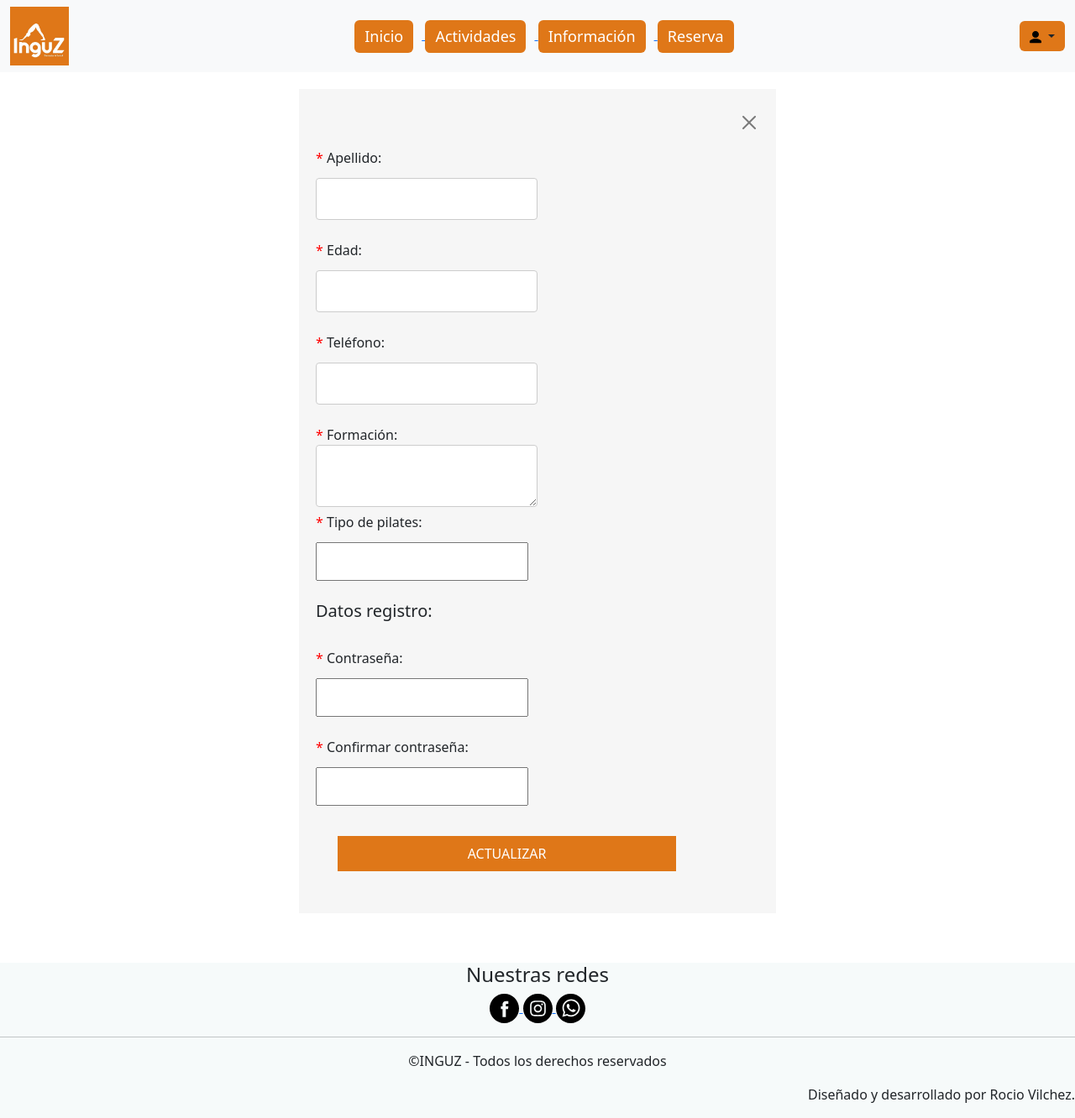
After one commit to rociojazminvilchez/inguzpracticas, a CodeIgniter 4 app: the page made by app/Views/instructor/perfil.php in a window 1280 px wide. The commit adds this page. Shown: the whole page at 84% size. Run offline with PHP 8.4 and a stand-in for CodeIgniter, Linux system fonts and the light colour scheme; the template is opened without the code that fills it, so the values that code supplies are empty; some libraries are stand-ins or nearby versions.

Commit message:
caaaaamb

```diff
--- a/app/Config/Routes.php
+++ b/app/Config/Routes.php
@@ -23,6 +23,7 @@ $routes->post('/home/logininstructor', 'Home::logininstructor');
 $routes->get('/formularios/registroinstructor', 'Home::registroadmin');
 $routes->get('/instructor/create', 'Instructor::create');
 $routes->post('/instructor/create', 'Instructor::create');
+$routes->get('/instructor/perfil', 'Instructor::perfil');
 
 #USUARIO - INSTRUCTOR
 $routes->get('/salir', 'Home::salir');
--- a/app/Controllers/Actividades.php
+++ b/app/Controllers/Actividades.php
@@ -65,7 +65,6 @@ class Actividades extends BaseController
      $clases = $this->request->getPost('clases');
      $precios = $this->request->getPost('precios');
      $idDescripcion = $this->request->getPost('id_descripcion');
-     $idInformacion = $this->request->getPost('id_informacion');
 
      //descripcion
      if (!empty($descripcion) && !empty($idDescripcion)) {
--- a/app/Models/RegistroInstructorModel.php
+++ b/app/Models/RegistroInstructorModel.php
@@ -15,5 +15,10 @@ class RegistroInstructorModel extends Model{
         $resultado->where($data);
 		return  $resultado->get()->getResultArray();
    }
+   public function mostrarTodoPerfil($data){
+    $resultado = $this->db->table('registroinstructor');
+    $resultado->where($data);
+    return  $resultado->get()->getResultArray();
+}
 }
 ?>
--- /dev/null
+++ b/app/Views/instructor/perfil.php
@@ -0,0 +1,72 @@
+<!DOCTYPE html>
+<html lang="en">
+<head>
+    <meta charset="UTF-8">
+    <title>Inguz</title>
+    <meta name="description" content="The small framework with powerful features">
+    <meta name="viewport" content="width=device-width, initial-scale=1.0">
+    <link rel="icon" href="<?= base_url('img/icon.png')?>">
+    <link href="https://cdn.jsdelivr.net/npm/bootstrap@5.3.3/dist/css/bootstrap.min.css" rel="stylesheet" integrity="sha384-QWTKZyjpPEjISv5WaRU9OFeRpok6YctnYmDr5pNlyT2bRjXh0JMhjY6hW+ALEwIH" crossorigin="anonymous">
+    <link rel="stylesheet" href="<?= base_url('assets/css/index.css') ?>">
+    <link rel="stylesheet" href="<?= base_url('assets/css/formularios.css') ?>">
+
+  </head>
+<body>
+<?php
+    echo $this->include('plantilla/navbar');
+?>
+
+<body>
+
+<form class="form" action="<?= base_url('instructor/perfil'); ?>" method="POST" enctype="multipart/form-data" autocomplete="off">
+<p style="text-align:right;">
+      <a href="<?php echo base_url('/inguz/index')?>">
+        <button type="button" class="btn-close" aria-label="Close"> </button>
+      </a>
+    </p>
+<?php foreach ($instructor as $inst):
+ ?>
+    <h4 style="text-align:center; color:red;"> Actualizar informaci&oacuten:</h4><br>
+   <h5 style="text-align:left;"> Datos personales </h5>
+  <span class="error">*</span> Nombre: <br>
+    <input type="text" name="nombre" value="<?= esc($inst['nombre']) ?>" required ><br><br>
+    <?php
+
+   endforeach;
+?>
+  <span class="error">*</span> Apellido:<br>
+    <input type="text" name="apellido" value="<?= esc($inst['apellido']) ?>" required></input><br><br>
+
+  <span class="error">*</span> Edad:<br>
+    <input type="number" name="edad" value="<?= esc($inst['edad']) ?>" required></input><br><br>
+
+  <span class="error">*</span> Tel&eacutefono:<br>
+    <input type="number" name="telefono" value="<?= esc($inst['telefono']) ?>" required></input><br><br>
+
+   <span class="error">*</span> Formaci&oacuten:<br>
+     <textarea name="formacion" required><?= esc($inst['formacion']) ?></textarea><br>
+
+
+   <span class="error">*</span> Tipo de pilates:<br>
+        <input value="<?= esc($inst['tipo']) ?>" > </input>
+    <br><br>
+
+  <h5 style="text-align:left;"> Datos registro:</h5><br>
+
+  <span class="error">*</span> Contraseña: <br>
+  <input type="password" name="contra" value="<?= esc($inst['contraseña']) ?>" required ><br><br>
+
+  <span class="error">*</span> Confirmar contraseña: <br>
+  <input type="password" name="contra2" value="<?= esc($inst['contraseña2']) ?>"required ><br><br>
+<!-- Campo oculto -->
+  <input type="hidden" name="tipo_usuario" value="instructor">
+    <input type="submit" name="noticia" value="ACTUALIZAR" style="background-color: #df7718;">
+  </form><br><br><br>
+  <?php
+    echo $this->include('plantilla/footer');
+  ?>
+
+<script src="https://cdn.jsdelivr.net/npm/bootstrap@5.3.3/dist/js/bootstrap.bundle.min.js" integrity="sha384-YvpcrYf0tY3lHB60NNkmXc5s9fDVZLESaAA55NDzOxhy9GkcIdslK1eN7N6jIeHz" crossorigin="anonymous"></script>
+
+</body>
+</html>
--- a/app/Views/plantilla/navbar.php
+++ b/app/Views/plantilla/navbar.php
@@ -37,17 +37,17 @@
 
             if($_SESSION['tipo']=='Usuario'){
              ?>
-             <li><a class="dropdown-item" href="<?= base_url('/formularios/registro'); ?>">Perfil</a></li>
-             <li><a class="dropdown-item" href="<?= base_url('/formularios/ingreso'); ?>"> Historial</a></li>
-             <li><a class="dropdown-item" href="<?= base_url('/formularios/ingreso'); ?>"> Cr&eacuteditos</a></li>
+             <li><a class="dropdown-item" href="">Perfil</a></li>
+             <li><a class="dropdown-item" href=""> Historial</a></li>
+             <li><a class="dropdown-item" href=""> Cr&eacuteditos</a></li>
              <li><a class="dropdown-item" href="<?= base_url('/salir'); ?>">Cerrar sesión</a></li>
              <?php
             }else{
               ?>
               <li><a class="dropdown-item">Instructor</a></li>
               <hr>
-              <li><a class="dropdown-item" href="<?= base_url('/formularios/registro'); ?>">Perfil</a></li>
-             <li><a class="dropdown-item" href="<?= base_url('/formularios/ingreso'); ?>"> Reservas </a></li>
+              <li><a class="dropdown-item" href="<?= base_url('/instructor/perfil'); ?>">Perfil</a></li>
+             <li><a class="dropdown-item" href=""> Reservas </a></li>
              <li><a class="dropdown-item" href="<?= base_url('/actualizar/actualizar_reformer'); ?>"> Actualizar </a></li>
              <li><a class="dropdown-item" href="<?= base_url('/salir'); ?>">Cerrar sesión</a></li>
 
```
Also changed, not shown: app/Controllers/Instructor.php (+11 -0 lines), app/Views/instructor/reservas.php (added).
